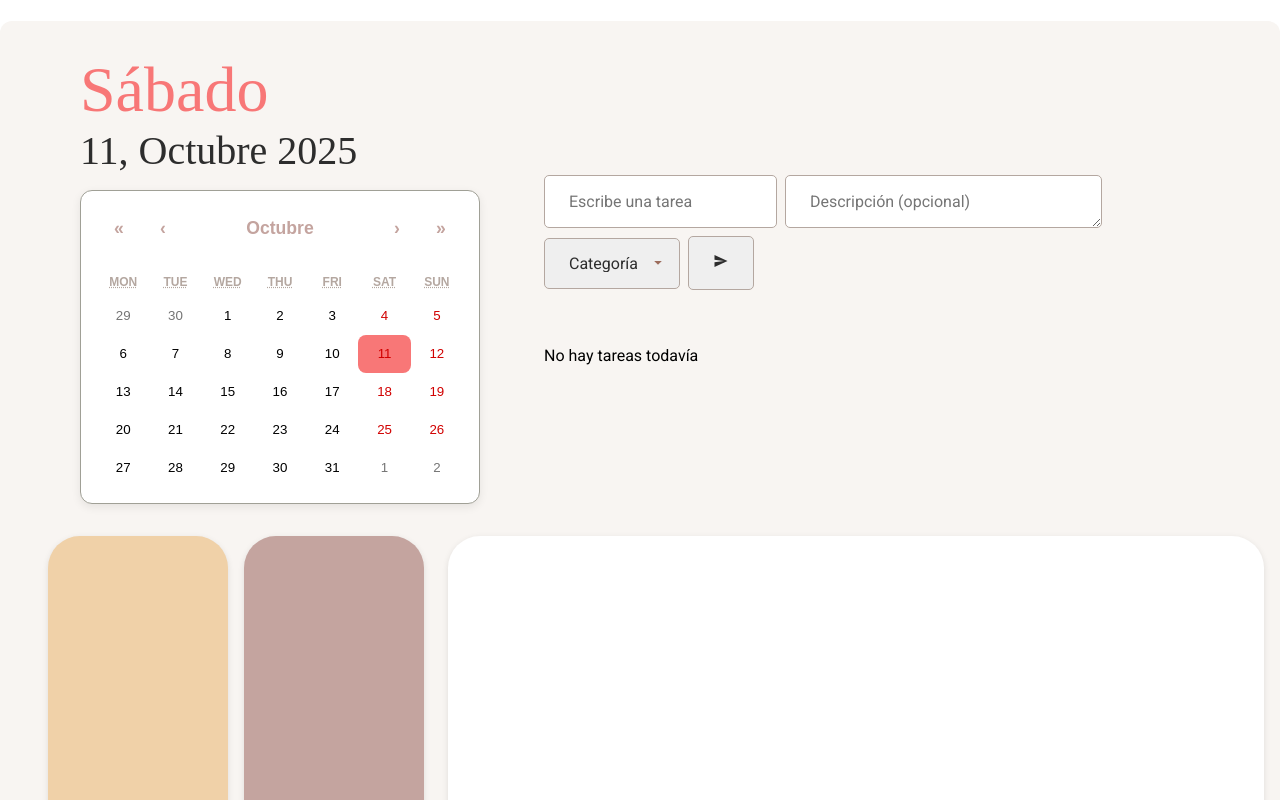
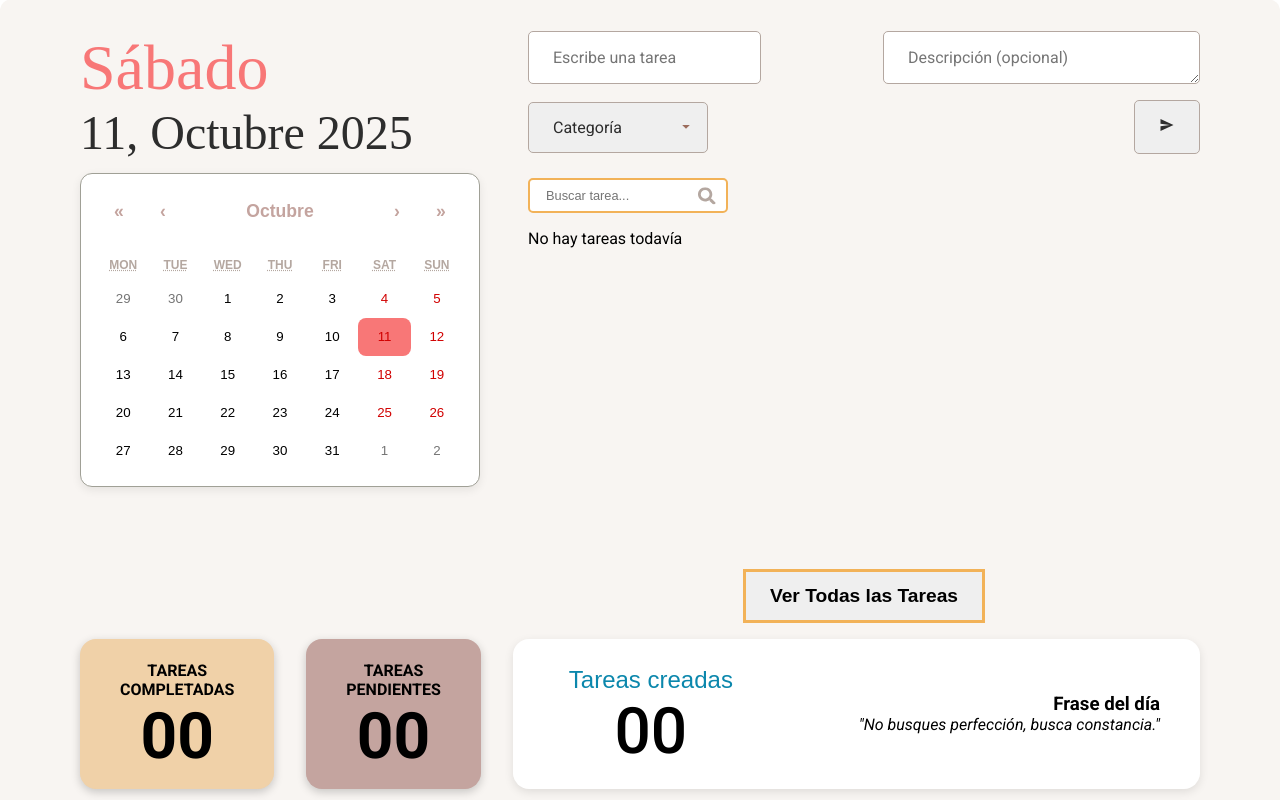
Before and after one commit to Bren-dan-Ny/To-do-App, a React (Vite) app in the folder to-do/: page / in a window 1280 px wide. Shown: the part 240-1040 px from the top of the page. Built offline with nearby package versions, Linux system fonts and the light colour scheme; a web font is replaced by a local one.

Commit message:
Agregar barra de búsqueda, estadísticas de tareas con animación y mejorar el diseño de la interfaz; actualizar dependencias y estilos CSS.

```diff
--- a/to-do/package.json
+++ b/to-do/package.json
@@ -12,6 +12,7 @@
   "dependencies": {
     "react": "^19.1.1",
     "react-calendar": "^6.0.0",
+    "react-countup": "^6.5.3",
     "react-dom": "^19.1.1",
     "react-icons": "^5.5.0"
   },
--- /dev/null
+++ b/to-do/src/components/SearchBar.jsx
@@ -0,0 +1,17 @@
+import { useState } from "react";
+import { FaSearch } from "react-icons/fa";
+
+function SearchBar({ searchTerm, setSearchTerm }) {
+  return (
+    <div className="search-bar">
+      <input
+        type="text"
+        placeholder="Buscar tarea..."
+        value={searchTerm}
+        onChange={(e) => setSearchTerm(e.target.value)}
+      />
+      <FaSearch className="search-icon" />
+    </div>
+  );
+}
+export default SearchBar;
--- a/to-do/src/components/TaskList.jsx
+++ b/to-do/src/components/TaskList.jsx
@@ -1,12 +1,33 @@
+import { useState } from "react";
 import TaskCard from "./TaskCard";
+import SearchBar from "./SearchBar";
 
 function TaskList({ tasks = [], onToggleComplete, onDelete, onEdit }) {
+  const [visibleCount] = useState(4);
+  const [showModal, setShowModal] = useState(false);
+  const [searchTerm, setSearchTerm] = useState("");
+
+  const sortedTasks = [...tasks].sort(
+    (a, b) => new Date(b.createdAt) - new Date(a.createdAt)
+  );
+
+  // Filtrar usando el searchTerm recibido del layout
+  const filteredTasks = sortedTasks.filter((task) =>
+    task.text.toLowerCase().includes(searchTerm.toLowerCase())
+  );
+
+  const visibleTasks = filteredTasks.slice(0, visibleCount);
+
+  const handleOpenModal = () => setShowModal(true);
+  const handleCloseModal = () => setShowModal(false);
+
   return (
+    <>
+      <div className="list-search-container">
+        <SearchBar searchTerm={searchTerm} setSearchTerm={setSearchTerm} />
         <ul className="task-list">
-      {tasks.length === 0 ? (
-        <p>No hay tareas todavía</p>
-      ) : (
-        tasks.map((task) => (
+          {filteredTasks.length > 0 ? (
+            visibleTasks.map((task) => (
               <TaskCard
                 key={task.id}
                 task={task}
@@ -15,9 +36,42 @@ function TaskList({ tasks = [], onToggleComplete, onDelete, onEdit }) {
                 onEdit={onEdit}
               />
             ))
+          ) : (
+            <div className="empty-placeholder">
+              {tasks.length === 0
+                ? "No hay tareas todavía"
+                : "No hay tareas que coincidan con tu búsqueda"}
+            </div>
           )}
         </ul>
+      </div>
+
+      <button className="show-more-btn" onClick={handleOpenModal}>
+        Ver Todas las Tareas
+      </button>
+
+      {showModal && (
+        <div className="modal-overlay" onClick={handleCloseModal}>
+          <div className="modal-content" onClick={(e) => e.stopPropagation()}>
+            <button className="close-btn" onClick={handleCloseModal}>
+              ✕
+            </button>
+            <h3 className="modal-title">Todas las tareas</h3>
+            <ul className="modal-task-list">
+              {sortedTasks.map((task) => (
+                <TaskCard
+                  key={task.id}
+                  task={task}
+                  onToggleComplete={onToggleComplete}
+                  onDelete={onDelete}
+                  onEdit={onEdit}
+                />
+              ))}
+            </ul>
+          </div>
+        </div>
+      )}
+    </>
   );
 }
-
 export default TaskList;
--- a/to-do/src/components/TaskStats.jsx
+++ b/to-do/src/components/TaskStats.jsx
@@ -1,56 +1,82 @@
+import { useState, useEffect } from "react";
+import CountUp from "react-countup";
+
 function TaskStats({ tasks = [] }) {
   const total = tasks.length;
   const completed = tasks.filter((t) => t.completed).length;
   const pending = total - completed;
 
+  const motivationalQuotes = [
+    "Cada tarea completada te acerca a tu mejor versión.",
+    "Un pequeño progreso cada día suma grandes resultados.",
+    "No busques perfección, busca constancia.",
+    "Haz hoy lo que otros no quieren, y mañana vivirás como otros no pueden.",
+  ];
+
+  const [randomFrase, setRandomFrase] = useState("");
+
+  useEffect(() => {
+    const today = new Date().toDateString(); // ejemplo: "Thu Nov 06 2025"
+    const savedData = JSON.parse(localStorage.getItem("dailyQuote"));
+
+    // Si ya hay una frase guardada para hoy → úsala
+    if (savedData && savedData.date === today) {
+      setRandomFrase(savedData.quote);
+    } else {
+      // Si es un nuevo día → genera una nueva frase y guárdala
+      const newQuote =
+        motivationalQuotes[
+          Math.floor(Math.random() * motivationalQuotes.length)
+        ];
+      setRandomFrase(newQuote);
+      localStorage.setItem(
+        "dailyQuote",
+        JSON.stringify({ date: today, quote: newQuote })
+      );
+    }
+  }, []);
+
   return (
-    <>
     <section className="container-stats-card">
-        <div className="container-stats-completed-pending">
       <div className="stat-card card-completed">
         <h4>
           Tareas <br /> Completadas
         </h4>
-            <span>{completed}</span>
+        <CountUp
+          end={completed}
+          duration={1.2}
+          formattingFn={(value) => String(value).padStart(2, "0")}
+        />
       </div>
+
       <div className="stat-card card-pending">
         <h4>
           Tareas <br /> Pendientes
         </h4>
-            <span>{pending}</span>
-          </div>
-        </div>
-        <div className="container-stats-total-users">
-          <div className="stat-card card-total">
-            <h4>Total de Tareas</h4>
-            <span>{total}</span>
-          </div>
-          <div className="active-users">
-            <p>
-              <strong>25K+</strong>Usuarios Activos
-            </p>
-            <div className="avatars">
-              <img
-                src="https://randomuser.me/api/portraits/men/62.jpg"
-                alt=""
-              />
-              <img
-                src="https://randomuser.me/api/portraits/men/62.jpg"
-                alt=""
-              />
-              <img
-                src="https://randomuser.me/api/portraits/women/94.jpg"
-                alt=""
-              />
-              <img
-                src="https://randomuser.me/api/portraits/men/40.jpg"
-                alt=""
+        <CountUp
+          end={pending}
+          duration={1.2}
+          formattingFn={(value) => String(value).padStart(2, "0")}
         />
       </div>
+
+      <div className="container-total-motivation">
+        <div className="stat-card card-total">
+          <h4>Tareas creadas</h4>
+          <CountUp
+            end={total}
+            duration={1.2}
+            formattingFn={(value) => String(value).padStart(2, "0")}
+          />
+        </div>
+
+        <div className="motivation-section">
+          <h3>Frase del día</h3>
+          <p className="motivational-quote">"{randomFrase}"</p>
         </div>
       </div>
     </section>
-    </>
   );
 }
+
 export default TaskStats;
--- a/to-do/src/layouts/DashboardLayout.jsx
+++ b/to-do/src/layouts/DashboardLayout.jsx
@@ -13,14 +13,14 @@ function DashboardLayout({
   onEdit,
   onDelete,
 }) {
-  const [date, setDate] = useState(new Date());
+  const [date] = useState(new Date());
 
-  // dia de la semana
+  // Día de la semana
   const weekday = date
     .toLocaleDateString("es-ES", { weekday: "long" })
     .replace(/^\w/, (c) => c.toUpperCase());
 
-  // fecha formateada
+  // Fecha formateada
   const formattedDate = date
     .toLocaleDateString("es-ES", {
       day: "numeric",
@@ -36,22 +36,24 @@ function DashboardLayout({
 
   return (
     <>
-      {/* header and logo */}
+      {/* Header */}
       <header className="dashboard-header">
         <div className="header-logo">
           <img src="/favicon.png" alt="Logo" />
           <h2 className="logo-name">Task Mate</h2>
         </div>
-        <div className="header-profile">{<IoPersonCircleOutline />}</div>
+        <div className="header-profile">
+          <IoPersonCircleOutline />
+        </div>
       </header>
 
-      {/* layout principal */}
       <main className="dashboard-container">
         <h1 className="msg-welcome">
-          Hello, Lhuana, ¡Empieza a planificar hoy!{" "}
+          Hello, Lhuana, ¡Empieza a planificar hoy!
         </h1>
+
         <section className="dashboard-layout">
-          {/* section task - calendar */}
+          {/* Parte superior */}
           <section className="dashboard-top">
             <aside className="dashboard-calendar">
               <div className="calendar-header">
@@ -66,8 +68,13 @@ function DashboardLayout({
                 }
               />
             </aside>
+
             <section className="dashboard-tasks">
-              <TaskForm onAddTask={onAddTask} />
+              <div className="task-controls">
+                <TaskForm onAddTask={onAddTask} />
+              </div>
+
+              {/* Ahora TaskList maneja su propio filtro */}
               <TaskList
                 tasks={tasks}
                 onToggleComplete={onToggleComplete}
@@ -77,6 +84,7 @@ function DashboardLayout({
             </section>
           </section>
 
+          {/* Estadísticas */}
           <section className="dashboard-stats">
             <TaskStats tasks={tasks} />
           </section>
@@ -85,4 +93,5 @@ function DashboardLayout({
     </>
   );
 }
+
 export default DashboardLayout;
--- a/to-do/src/styles/styles.css
+++ b/to-do/src/styles/styles.css
@@ -11,13 +11,18 @@
     --background-color: #F8F5F2; /* Fondo claro (tipo crema) */
     --text-color: #2D2D2D;       /* Texto principal (negro suave) */
     --muted-color: #B4A7A0;      /* Texto secundario o placeholders */
-
+    --orange-color:#F2B258;
     /* colores de acento / estado */
     --success-color: #6BAF92;    /* Verde tenue (para estados completados) */
     --highlight-color: #C4A49F;  /* Marrón cálido, contraste elegante para hover o títulos */
 
     /* fondo de pantalla */
     --surface-dark: #63605F;     /* Fondo marrón oscuro de la maqueta */
+  }
+  *{
+    margin: 0;
+    padding: 0;
+    box-sizing: border-box;
   }
   body {
     font-family: 'Roboto', sans-serif;
@@ -85,6 +90,7 @@
     }
 /* main content - welcome message */
     .msg-welcome {
+      margin: 2rem 0;
       font-family: 'Roboto', serif;
       font-size: 4rem;
       text-align: center;
@@ -95,20 +101,22 @@
   .dashboard-top {
     display: grid;
     grid-template-columns: 400px 1fr;
-    gap: 4rem;
+    gap: 3rem;
     padding: 0 3rem;
-    align-items:center;
+
   }
-  .dashboard-stats{
-    display: flex;
-    flex-direction: row;
-    gap: 2rem;
-    padding: 1rem;
-  }
+
   .dashboard-tasks{
     display: flex;
     flex-direction: column;
-    gap: 0.5rem;
+    gap: 1.5rem;
+  }
+
+  .task-controls{
+    display: flex;
+    flex-direction: column;
+    justify-content: space-between;
+    gap: 2rem;
   }
   /* formularios input*/
   .task-form input:focus, .task-form textarea:focus{
@@ -117,17 +125,15 @@
     box-shadow: 0 0 5px var(--primary-color);
   }
   .task-form {
-    padding: 1rem 0;
-    border-radius: var(--radius);
     box-shadow: var(--shadow-soft);
     display: flex;
     flex-wrap: wrap;
     align-items: center;
-    gap: 0.5rem;
-    flex: 1;
+    justify-content: space-between;
+    gap: 1rem;
+    width: 100%;
   }
   .task-form input, .task-form textarea, .task-form select , .task-form button {
-
     border: 1px solid var(--muted-color);
     align-content: center;
     border-radius: 5px;
@@ -148,18 +154,58 @@
   background-repeat: no-repeat;
   background-position: right 0.8rem center;
   background-size: 1rem;
+  width: 180px;
 }
-  /* ul- lista de tareas */
-  .task-list {
-    display: grid;
-  grid-template-columns: repeat(auto-fit, minmax(300px, 1fr)); /* más flexible */
-  gap: 1.5rem;
-    justify-content: center;
-    align-content: start;
-    width: 100%;
-    padding: 0;
-    box-sizing: border-box;
+.search-bar {
+  position: relative;
+  width: 80%;
+  max-width: 200px;
+  margin-bottom:1rem;
+}
+
+.search-bar input {
+  width: 100%;
+  padding: 0.5rem 2.5rem 0.5rem 1rem; /* espacio para el icono a la derecha */
+  border-radius: 5px;
+  border: 2px solid var(--orange-color);
+  outline: none;
+  font-size: 0.8rem;
+  transition: border-color 0.2s ease;
+}
+
+.search-bar input:focus {
+  border-color: var(--primary-color);
+}
+
+.search-icon {
+  position: absolute;
+  right: 12px;
+  top: 50%;
+  transform: translateY(-50%);
+  color: var(--muted-color);
+  pointer-events: none;
+  font-size: 1.1rem;
+  transition: color 0.2s;
+}
+.task-list {
+  display: grid;
+  grid-template-columns: repeat(auto-fill, minmax(300px, 1fr));
+  grid-auto-rows: 150px; /* alto real de cada tarjeta */
+  grid-auto-flow: row dense;
+  gap: 1rem;
+  width: 100%;
+  box-sizing: border-box;
+  min-height: 316px; /* Mantiene el alto del grid para evitar salto al filtrar tareas */
+}
+
+  .no-results {
+    grid-column: 1 / -1;
+    text-align: center;
+    color:var(--muted-color);
+    font-size: 1rem;
+    margin-top: 2rem;
   }
+
 
   .task-card {
     background-color: var(--secondary-color);
@@ -167,14 +213,11 @@
     border-radius: 8px;
     transition: transform 0.3s ease, background-color 0.3s ease;
     width: 100%;
-    max-width: 400px;
     list-style: none;
     overflow: hidden;
-    box-sizing: border-box;
     display: flex;
     flex-direction: column;
-    justify-content: space-between; /* 🔹 reparte contenido verticalmente */
-    height: 100%;               /* 🔹 fuerza a ocupar todo el alto del grid */
+    justify-content: space-between;
   }
 
 
@@ -212,25 +255,25 @@ gap: 1rem;
 .task-description {
   text-transform: capitalize;
 }
-.task-info{
+.task-info {
   display: flex;
   flex-direction: column;
+  width: 100%;
+  box-sizing: border-box;
 }
+
 .task-title {
   font-size: 1.2rem;
   color: var(--text-color);
   font-weight: 600;
   font-family: 'Roboto', sans-serif;
-  overflow: hidden;
-  text-overflow: ellipsis;
-  display: -webkit-box;       /* ✅ necesario para cortar en varias líneas */
-  -webkit-box-orient: vertical;
-  -webkit-line-clamp: 1;      /* ✅ cantidad de líneas visibles */
-  white-space: normal;        /* permite salto de línea antes del corte */
-  max-width: 100%;
+  width: 70%;
   margin: 0.5rem 0;
   box-sizing: border-box;
+  display: block;
 }
+
+
 .task-description {
   font-size: 0.9rem;
   color: var(--text-color);
@@ -241,6 +284,7 @@ gap: 1rem;
   -webkit-box-orient: vertical;
   -webkit-line-clamp: 2;
   overflow: hidden;
+
   word-wrap: break-word;
   word-break: break-word;
   hyphens: auto;              /* divide palabras con guión si aplica */
@@ -271,7 +315,7 @@ gap: 1rem;
   display: flex;
   flex-direction: column;
   gap: 0.8rem;
-  margin-top: 0.5rem;
+
 }
 
 .task-actions button {
@@ -418,10 +462,9 @@ margin:0.8rem 0;
   aside {
     display: flex;
     flex-direction: column;
-    gap: 1rem;
+    gap: 0.8rem;
   }
   .calendar-day  {
-    margin: 0;
     font-weight: 400;
     font-size: 4rem;
     font-family: "Island Moments", cursive;
@@ -429,8 +472,7 @@ margin:0.8rem 0;
   }
   .calendar-date {
     color: var(--text-color);
-    font-size: 2.5rem;
-    margin : 0;
+    font-size:3rem;
     font-family: 'Abhaya Libre', serif;
     font-weight: 400;
   }
@@ -444,7 +486,7 @@ margin:0.8rem 0;
     padding: 1rem;
     font-family: 'Roboto', sans-serif;
     width: 100% !important;
-    height: 100% !important;
+
   }
 
 .react-calendar__navigation {
@@ -500,41 +542,38 @@ margin:0.8rem 0;
   background: var(--primary-color) !important;
 }
 
+
+
 /* Stats task */
 .dashboard-stats{
   display: flex;
+  align-items: center;
   flex-direction: row;
+  padding: 0 3rem;
   width: 100%;
 }
 .container-stats-card {
-  display: grid;
-  grid-template-columns: auto 1fr; /* izquierda: tamaño fijo; derecha: ocupa el resto */
-  gap: 1.5rem;
-  align-items: stretch;
+  display: flex;
+  justify-content: center;
+  align-items: center;
+  gap: 2rem;
   width: 100%;
-}
-
-/* grupo de la izquierda */
-.container-stats-completed-pending {
-  display: flex;
-  flex-direction: row;
-  gap: 1rem;
-
+  flex-wrap: wrap;
 }
 
 /* estilos de las tarjetas */
 .stat-card {
-  background-color: var(--secondary-color);
-  border-radius: 2rem;
-  padding: 1rem;
+  border-radius: 1rem;
+  padding: 1rem 2.5rem;
   text-align: center;
   display: flex;
   flex-direction: column;
   justify-content: center;
-  width: 180px;
-  height: 100%;
+  height: 150px;
   box-sizing: border-box;
-  box-shadow: 0 2px 6px rgba(0,0,0,0.1);
+  box-shadow: 0 3px 10px rgba(0, 0, 0, 0.20);
+  transition: transform 0.2s ease;
+
 }
 .stat-card h4 {
   font-size: 1rem;
@@ -542,7 +581,7 @@ margin:0.8rem 0;
   text-transform: uppercase;
 }
 .stat-card span{
-  font-size: 3.5rem;
+  font-size: 4rem;
   font-weight: bold;
 }
 /* Colores diferenciados */
@@ -555,7 +594,122 @@ margin:0.8rem 0;
 }
 
 .card-total {
-  text-align: start;
   background-color: #fff;
+  box-shadow: none;
+}
+
+.container-total-motivation{
+  display: flex;
+  align-items: stretch;
+  gap: 1rem;
+  flex: 1;
   width: 100%;
+  background-color: #fff;
+  box-shadow: 0 3px 10px rgba(0, 0, 0, 0.10);
+
 }
+.container-total-motivation{
+  border-radius: 1rem;
+  padding: 0 1em;
+}
+.container-total-motivation h4 {
+  font-size: 1.5rem;
+  font-weight: 500;
+  font-family: Poppins, sans-serif;
+  text-transform: none;
+  color: #0b87ac;
+}
+.container-total-motivation span{
+  font-weight: 500;
+}
+.motivation-section {
+  flex: 1; /* ocupa todo el espacio sobrante */
+  display: flex;
+  align-items: end;
+  justify-content: center;
+  flex-direction: column;
+  border-radius: 2rem;
+  padding: 1rem 1.5rem;
+
+}
+
+/* texto de la frase */
+.motivational-quote {
+  font-size: 1rem;
+  font-style: italic;
+}
+/* modal total tareas */
+
+/* Fondo del modal */
+.modal-overlay {
+  position: fixed;
+  inset: 0;
+  background: rgba(0, 0, 0, 0.6);
+  display: flex;
+  justify-content: center;
+  align-items: center;
+  z-index: 100;
+}
+
+/* Caja del modal */
+.modal-content {
+  background: #fff;
+  padding: 2rem;
+  border-radius: 15px;
+  max-width: 800px;
+  width:100%;
+  max-height: 85vh;
+  overflow-y: auto;
+  position: relative;
+  box-shadow: 0 10px 20px rgba(0, 0, 0, 0.2);
+  animation: fadeIn 0.3s ease;
+}
+.show-more-btn {
+  border: 3px solid var(--orange-color);
+  padding: 0.8rem 1.5rem;
+  font-weight: 600;
+  cursor: pointer;
+  font-size: 1.2rem;
+  transition: background 0.2s ease;
+  margin: 0 auto;
+  display: block;
+}
+.show-more-btn:hover {
+  background: #fff;
+  box-shadow: 0 6px 14px rgba(0, 0, 0, 0.1);
+
+}
+/* Botón de cerrar */
+.close-btn {
+  position: absolute;
+  top: 1rem;
+  right: 1rem;
+  background: none;
+  border: none;
+  font-size: 1.3rem;
+  cursor: pointer;
+  color: #555;
+}
+.modal-title{
+  font-size: 1.8rem;
+  text-align: center;
+}
+/* Tareas dentro del modal */
+.modal-task-list {
+  display: grid;
+  grid-template-columns: repeat(auto-fill, minmax(250px, 1fr));
+  gap: 1rem;
+  margin-top: 1rem;
+}
+
+/* Animación */
+@keyframes fadeIn {
+  from {
+    opacity: 0;
+    transform: scale(0.9);
+  }
+  to {
+    opacity: 1;
+    transform: scale(1);
+  }
+}
```
Also changed, not shown: to-do/src/components/TaskCard.jsx (+6 -2 lines), 1 other file (tests, documents, lock files or other folders). Lines whose indentation alone changed are shown as unchanged.
